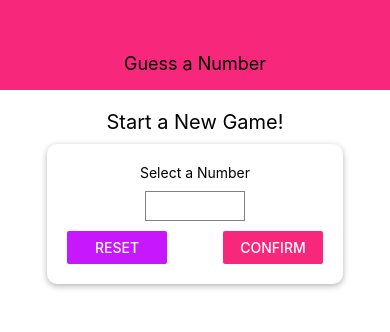
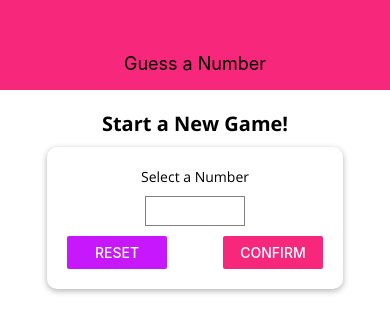
Before and after one commit to pkj-ind/Number-Guessing-Game, a React Native app: screen / in a window 390 px wide. Shown: the top 332 px of the page. Built offline with nearby package versions, Linux system fonts and the light colour scheme.

Commit message:
adding custom fonts nd creating BodyText component

```diff
--- a/App.js
+++ b/App.js
@@ -3,31 +3,57 @@ import { StyleSheet, View } from "react-native";
 import Header from "./components/Header";
 import StartGameScreen from "./screens/StartGameScreen";
 import GameScreen from "./screens/GameScreen";
-import GameOverScreen from "./screens/GameOverScreen"
+import GameOverScreen from "./screens/GameOverScreen";
+import * as Font from "expo-font";
+import { AppLoading } from "expo";
+
+const fetchFonts = () => {
+  return Font.loadAsync({
+    "open-sans": require("./assets/fonts/OpenSans-Regular.ttf"),
+    "open-sans-bold": require("./assets/fonts/OpenSans-Bold.ttf"),
+  });
+};
 
 export default function App() {
   const [userNumber, setuserNumber] = useState("");
-  const [attemptCount,setAttemptCount] = useState(0);
+  const [attemptCount, setAttemptCount] = useState(0);
+  const [dataLoaded, setDataLoaded] = useState(false);
+
+  if (!dataLoaded) {
+    return (
+      <AppLoading
+        startAsync={fetchFonts} // this should be a function which should return promise
+        onFinish={() => setDataLoaded(true)} //after finisihing startAsync function, this function will get executed.
+        onError={(err) => console.log(err)}
+      />
+    );
+  }
 
   const startGameHandler = (num) => {
     setuserNumber(num);
     setAttemptCount(0);
   };
-  const gameOver =(numOfAttempts) =>{
+  const gameOver = (numOfAttempts) => {
     setAttemptCount(numOfAttempts);
-  }
+  };
 
   const reStartGame = () => {
-    setuserNumber('');
+    setuserNumber("");
     setAttemptCount(0);
-  }
+  };
   let content = <StartGameScreen onStartGame={startGameHandler} />;
 
   if (userNumber) {
-    content = <GameScreen userChoice={userNumber} onGameOver={gameOver}/>;
+    content = <GameScreen userChoice={userNumber} onGameOver={gameOver} />;
   }
-  if (attemptCount > 0){
-    content = <GameOverScreen attemptCount={attemptCount} onRestart={reStartGame} selectedNumber={userNumber}/>;
+  if (attemptCount > 0) {
+    content = (
+      <GameOverScreen
+        attemptCount={attemptCount}
+        onRestart={reStartGame}
+        selectedNumber={userNumber}
+      />
+    );
   }
   return (
     <View style={styles.screen}>
--- /dev/null
+++ b/components/BodyText.js
@@ -0,0 +1,12 @@
+import React from 'react'
+import { StyleSheet, Text } from 'react-native'
+
+const BodyText = (props) => <Text style={styles.text}>{props.children}</Text>
+
+export default BodyText
+
+const styles = StyleSheet.create({
+    text:{
+     fontFamily:"open-sans"
+    }
+})
--- /dev/null
+++ b/components/TitleText.js
@@ -0,0 +1,14 @@
+import React from 'react'
+import { StyleSheet, Text } from 'react-native'
+
+const TitleText = (props) => <Text style={{...styles.title, ...props.style}}>{props.children}</Text>
+
+export default TitleText
+
+const styles = StyleSheet.create({
+    title:{
+        fontFamily:"open-sans-bold",
+        marginVertical: 10,
+        fontSize: 18,
+    }
+})
--- a/screens/GameOverScreen.js
+++ b/screens/GameOverScreen.js
@@ -1,17 +1,20 @@
 import React from "react";
 import { StyleSheet, Text, View, Button } from "react-native";
 import Card from "../components/Card";
+import BodyText from "../components/BodyText"
+import TitleText from "../components/TitleText"
+
 
 const GameOverScreen = (props) => {
   return (
     <View style={styles.screen}>
       <Card style={styles.summaryContainer}>
-        <Text style={styles.text}>
+        <TitleText>
           Hey ! Your number was: {props.selectedNumber}
           {"\n"}
-        </Text>
-        <Text>Number of Guesses taken by Mobile: {props.attemptCount}</Text>
-        <Text>The Game is Over !!!{"\n"}</Text>
+        </TitleText>
+        <BodyText>Number of Guesses taken by Mobile: {props.attemptCount}</BodyText>
+        <BodyText>The Game is Over !!!{"\n"}</BodyText>
         <Button
           title="Start Again"
           onPress={props.onRestart}
@@ -31,11 +34,7 @@ const styles = StyleSheet.create({
     padding: 10,
   },
   summaryContainer: {
-    marginTop: 10,
+    marginTop: 20,
     alignItems: "center",
-  },
-  text: {
-    fontSize: 20,
-    fontFamily: "Cochin"
-  },
+  }
 });
--- a/screens/GameScreen.js
+++ b/screens/GameScreen.js
@@ -3,6 +3,7 @@ import { StyleSheet, Text, View, Button, Alert } from "react-native";
 
 import NumberContainer from "../components/NumberContainer";
 import Card from "../components/Card";
+import BodyText from "../components/BodyText"
 
 const GameScreen = (props) => {
   const [numOfGussess, setNumOfGusses] = useState(0)
@@ -68,7 +69,7 @@ const GameScreen = (props) => {
 
   return (
     <View style={styles.screen}>
-      <Text>Opponent's Guess:</Text>
+      <BodyText>Computer's Guess:</BodyText>
       <NumberContainer>{currentGuess}</NumberContainer>
       <Card style={styles.buttonContainer}>
         <Button title="LOWER" onPress={nextGuessHandler.bind(this, "lower")} />
--- a/screens/StartGameScreen.js
+++ b/screens/StartGameScreen.js
@@ -11,6 +11,8 @@ import {
 import Card from "../components/Card";
 import Colors from "../Constants/Colors";
 import Input from "../components/Input";
+import BodyText from "../components/BodyText"
+import TitleText from "../components/TitleText"
 import NumberContainer from "../components/NumberContainer"
 
 const StartGameScreen = (props) => {
@@ -59,9 +61,9 @@ const StartGameScreen = (props) => {
       }}
     >
       <View style={styles.screen}>
-        <Text style={styles.title}>Start a New Game!</Text>
+        <TitleText style={styles.title}>Start a New Game!</TitleText>
         <Card style={styles.inputContainer}>
-          <Text>Select a Number</Text>
+          <BodyText>Select a Number</BodyText>
           <Input
             style={styles.input}
             blurOnSubmit
@@ -116,8 +118,7 @@ const styles = StyleSheet.create({
     alignItems: "center",
   },
   title: {
-    fontSize: 20,
-    marginVertical: 10,
+    fontSize: 20
   },
   button: {
     width: 100,
```
Also changed, not shown: assets/fonts/OpenSans-Bold.ttf (added), assets/fonts/OpenSans-Regular.ttf (added).
